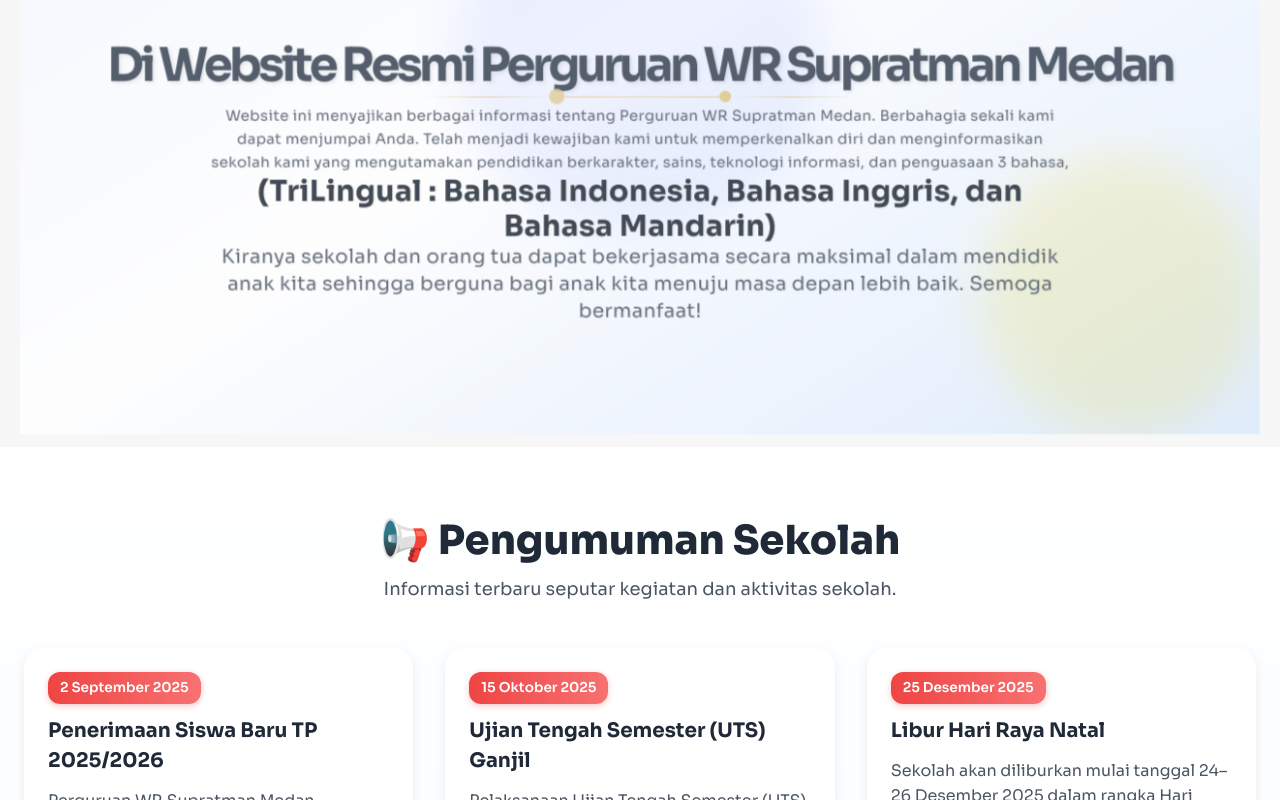
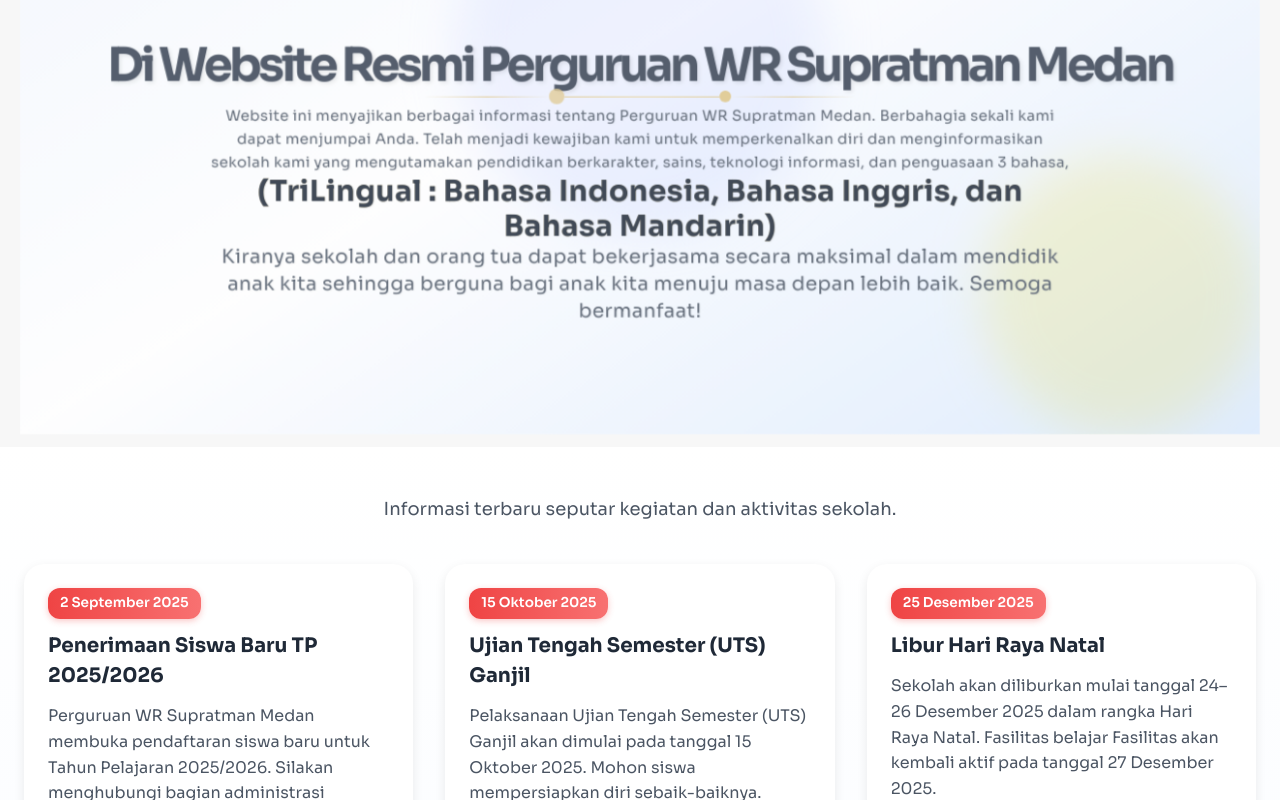
Before and after one commit to ChairulCode/sekolah-wr-supratman, a React (Vite) app: page / in a window 1280 px wide. Shown: the part 1143-1943 px from the top of the page. Built offline with nearby package versions, Linux system fonts and the light colour scheme.

Commit message:
sesuaikan judul sticky

```diff
--- a/src/components/annoucment/announcement.css
+++ b/src/components/annoucment/announcement.css
@@ -19,6 +19,17 @@
 .announcement-header p {
   font-size: 1.125rem;
   color: #4b5563;
+}
+.announcement-subtitle {
+  font-size: 1.125rem;
+  color: #4b5563;
+  text-align: center;
+  margin-top: -1rem;
+  margin-bottom: 2.5rem;
+  line-height: 1.6;
+  max-width: 680px;
+  margin-left: auto;
+  margin-right: auto;
 }
 
 .announcement-grid {
@@ -92,6 +103,24 @@
   transform: scale(1.05);
 }
 
+.sticky-header {
+  position: sticky;
+  top: 74px;
+  z-index: 100 !important;
+  background: rgba(255, 255, 255, 0.9);
+  backdrop-filter: blur(6px);
+  padding: 1rem 0;
+  margin-bottom: 2rem;
+  transition: all 0.3s ease;
+}
+
+.sticky-header.stopped {
+  position: absolute;
+  top: auto;
+  bottom: 0;
+  transform: translateY(100%);
+}
+
 @media (max-width: 1024px) {
   .announcement-header h1 {
     font-size: 2.2rem;
--- a/src/components/annoucment/index.tsx
+++ b/src/components/annoucment/index.tsx
@@ -1,25 +1,56 @@
-import { useEffect } from "react";
+import { useEffect, useRef, useState } from "react";
 import AOS from "aos";
 import "aos/dist/aos.css";
-
 import { announcements } from "../../data";
 import "./announcement.css";
 
 const Announcement = () => {
+  const footerRef = useRef<HTMLElement | null>(null);
+  const [stopped, setStopped] = useState(false);
+
   useEffect(() => {
     AOS.init({
-      duration: 1000, // durasi animasi
-      once: true, // animasi hanya sekali
-      offset: 100, // jarak sebelum aktif
+      duration: 1000,
+      once: true,
+      offset: 100,
     });
+  }, []);
+
+  useEffect(() => {
+    const footer = document.querySelector("footer");
+    footerRef.current = footer as HTMLElement;
+
+    if (!footerRef.current) return;
+
+    const observer = new IntersectionObserver(
+      (entries) => {
+        if (entries[0].isIntersecting) {
+          setStopped(true);
+        } else {
+          setStopped(false);
+        }
+      },
+      { threshold: 0 }
+    );
+
+    observer.observe(footerRef.current);
+
+    return () => observer.disconnect();
   }, []);
 
   return (
     <section className="announcement-section">
-      <div className="announcement-header" data-aos="fade-down">
+      <div
+        className={`announcement-header sticky-header ${
+          stopped ? "stopped" : ""
+        }`}
+        data-aos="fade-down"
+      >
         <h1>📢 Pengumuman Sekolah</h1>
-        <p>Informasi terbaru seputar kegiatan dan aktivitas sekolah.</p>
       </div>
+      <p className="announcement-subtitle">
+        Informasi terbaru seputar kegiatan dan aktivitas sekolah.
+      </p>
 
       <div className="announcement-grid">
         {announcements.map((item, index) => (
@@ -27,7 +58,7 @@
             key={item.id}
             className="announcement-card"
             data-aos="fade-up"
-            data-aos-delay={index * 150} // biar muncul berurutan
+            data-aos-delay={index * 150}
           >
             <div className="announcement-date-badge">{item.date}</div>
             <h2 className="announcement-title">{item.title}</h2>
```
